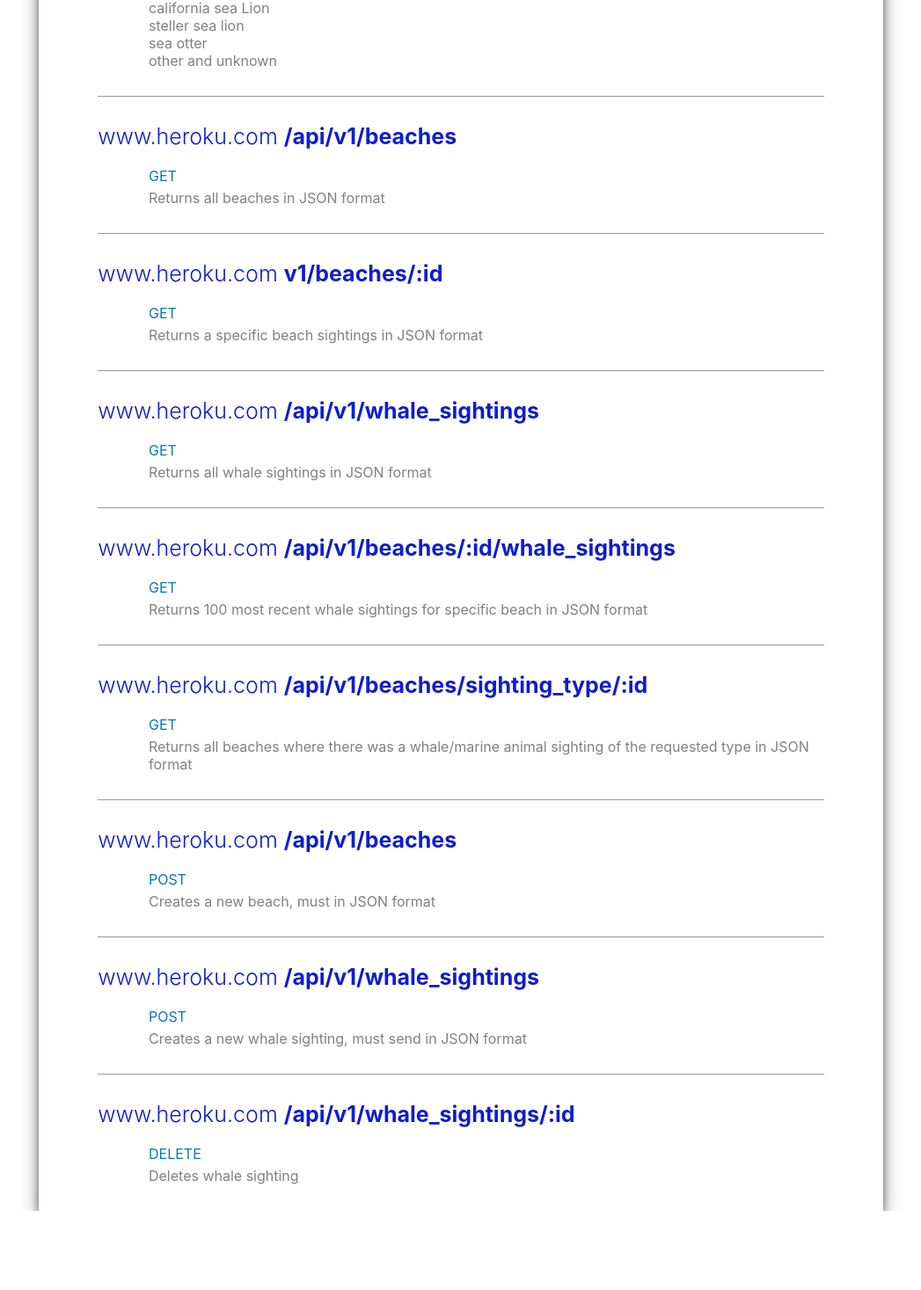
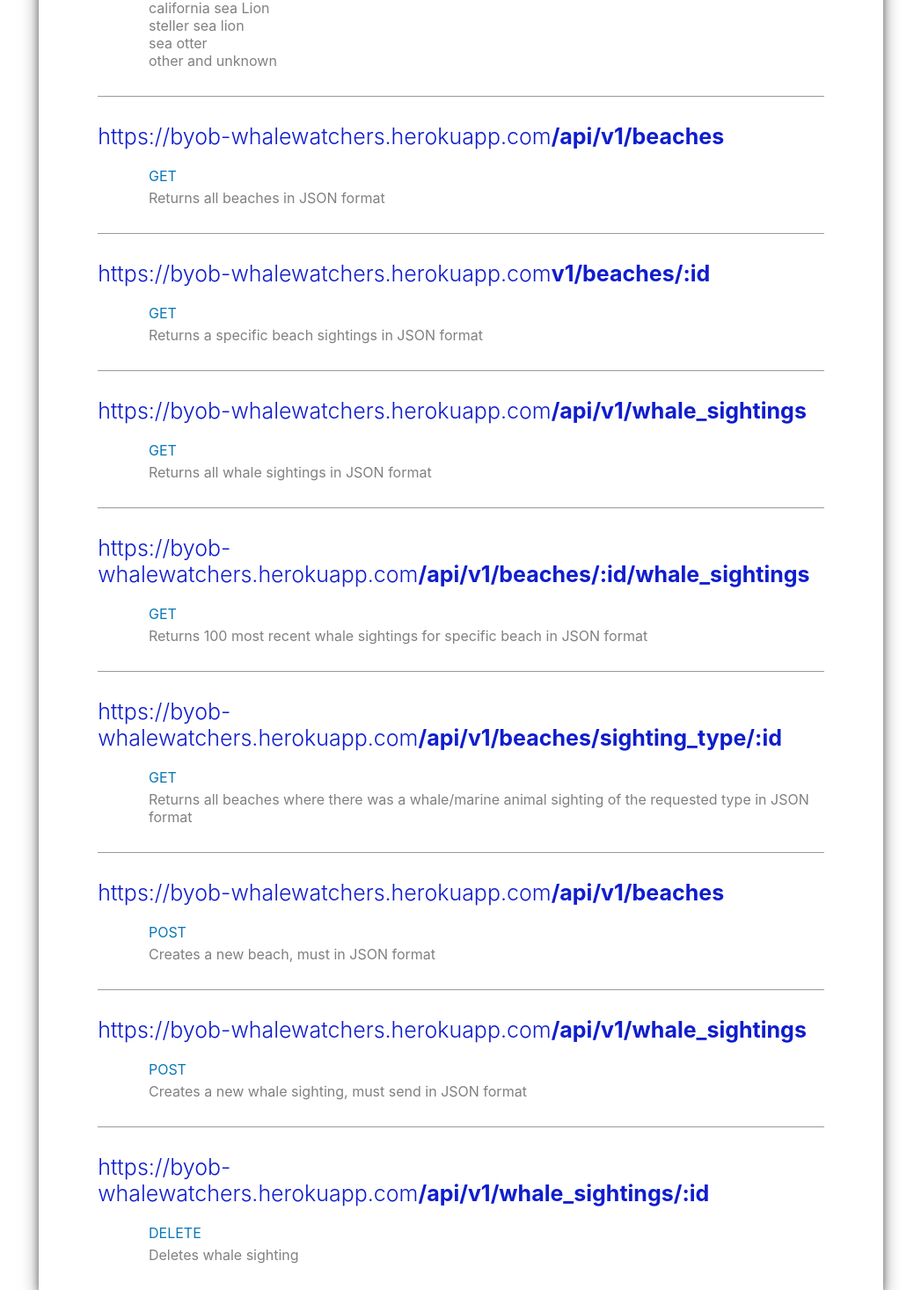
Before and after one commit to matthewdshepherd/whalewatchers, a React (Create React App) app: page / in a window 1280 px wide. Shown: the part 708-2175 px from the top of the page at 88% size, without its empty margins (116-1163 px from the left). Before the commit the page ends 2085 px from the top, so only its background shows below. Built offline with nearby package versions, Linux system fonts and the light colour scheme.

Commit message:
Update the heroku link on the info section

```diff
--- a/src/App.js
+++ b/src/App.js
@@ -27,7 +27,7 @@ function App() {
                 <div className="api-bottom-seperator__div"></div>
               </div>
               <div className="api-block__section__div">
-                <h4 className="api-link__h4">www.heroku.com <span className="api-link__span">/api/v1/beaches</span></h4>
+                <h4 className="api-link__h4">https://byob-whalewatchers.herokuapp.com<span className="api-link__span">/api/v1/beaches</span></h4>
                 <div className="fetch__div">
                   <p className="fetch--request__p">GET</p>
                   <p className="fetch--request--return__p">Returns all beaches in JSON format</p>
@@ -35,7 +35,7 @@ function App() {
                 <div className="api-bottom-seperator__div"></div>
               </div>
               <div className="api-block__section__div">
-                <h4 className="api-link__h4">www.heroku.com <span className="api-link__span">v1/beaches/:id</span></h4>
+                <h4 className="api-link__h4">https://byob-whalewatchers.herokuapp.com<span className="api-link__span">v1/beaches/:id</span></h4>
                 <div className="fetch__div">
                   <p className="fetch--request__p">GET</p>
                   <p className="fetch--request--return__p">Returns a specific beach sightings in JSON format</p>
@@ -43,7 +43,7 @@ function App() {
                 <div className="api-bottom-seperator__div"></div>
               </div>
               <div className="api-block__section__div">
-                <h4 className="api-link__h4">www.heroku.com <span className="api-link__span">/api/v1/whale_sightings</span></h4>
+                <h4 className="api-link__h4">https://byob-whalewatchers.herokuapp.com<span className="api-link__span">/api/v1/whale_sightings</span></h4>
                 <div className="fetch__div">
                   <p className="fetch--request__p">GET</p>
                   <p className="fetch--request--return__p">Returns all whale sightings in JSON format</p>
@@ -51,7 +51,7 @@ function App() {
                 <div className="api-bottom-seperator__div"></div>
               </div>
               <div className="api-block__section__div">
-                <h4 className="api-link__h4">www.heroku.com <span className="api-link__span">/api/v1/beaches/:id/whale_sightings</span></h4>
+                <h4 className="api-link__h4">https://byob-whalewatchers.herokuapp.com<span className="api-link__span">/api/v1/beaches/:id/whale_sightings</span></h4>
                 <div className="fetch__div">
                   <p className="fetch--request__p">GET</p>
                   <p className="fetch--request--return__p">Returns 100 most recent whale sightings for specific beach in JSON format</p>
@@ -59,7 +59,7 @@ function App() {
                 <div className="api-bottom-seperator__div"></div>
               </div>
               <div className="api-block__section__div">
-                <h4 className="api-link__h4">www.heroku.com <span className="api-link__span">/api/v1/beaches/sighting_type/:id</span></h4>
+                <h4 className="api-link__h4">https://byob-whalewatchers.herokuapp.com<span className="api-link__span">/api/v1/beaches/sighting_type/:id</span></h4>
                 <div className="fetch__div">
                   <p className="fetch--request__p">GET</p>
                   <p className="fetch--request--return__p">Returns all beaches where there was a whale/marine animal sighting of the requested type in JSON format</p>
@@ -67,7 +67,7 @@ function App() {
                 <div className="api-bottom-seperator__div"></div>
               </div>
               <div className="api-block__section__div">
-                <h4 className="api-link__h4">www.heroku.com <span className="api-link__span">/api/v1/beaches</span></h4>
+                <h4 className="api-link__h4">https://byob-whalewatchers.herokuapp.com<span className="api-link__span">/api/v1/beaches</span></h4>
                 <div className="fetch__div">
                   <p className="fetch--request__p">POST</p>
                   <p className="fetch--request--return__p">Creates a new beach, must in JSON format</p>
@@ -75,7 +75,7 @@ function App() {
                 <div className="api-bottom-seperator__div"></div>
               </div>
               <div className="api-block__section__div">
-                <h4 className="api-link__h4">www.heroku.com <span className="api-link__span">/api/v1/whale_sightings</span></h4>
+                <h4 className="api-link__h4">https://byob-whalewatchers.herokuapp.com<span className="api-link__span">/api/v1/whale_sightings</span></h4>
                 <div className="fetch__div">
                   <p className="fetch--request__p">POST</p>
                   <p className="fetch--request--return__p">Creates a new whale sighting, must send in JSON format</p>
@@ -83,7 +83,7 @@ function App() {
                 <div className="api-bottom-seperator__div"></div>
               </div>
               <div className="api-block__section__div">
-                <h4 className="api-link__h4">www.heroku.com <span className="api-link__span">/api/v1/whale_sightings/:id</span></h4>
+                <h4 className="api-link__h4">https://byob-whalewatchers.herokuapp.com<span className="api-link__span">/api/v1/whale_sightings/:id</span></h4>
                 <div className="fetch__div">
                   <p className="fetch--request__p">DELETE</p>
                   <p className="fetch--request--return__p">Deletes whale sighting</p>
```
